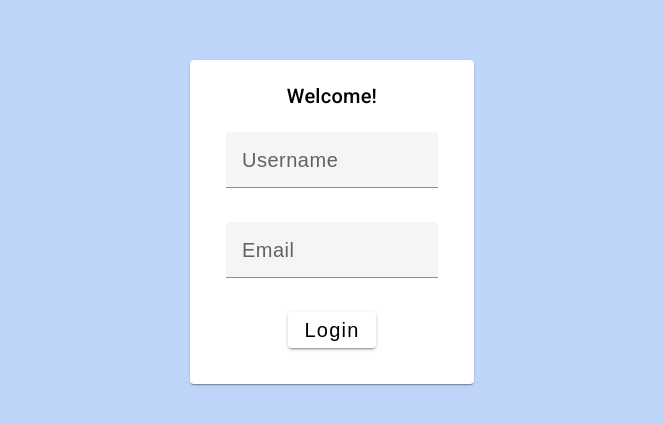
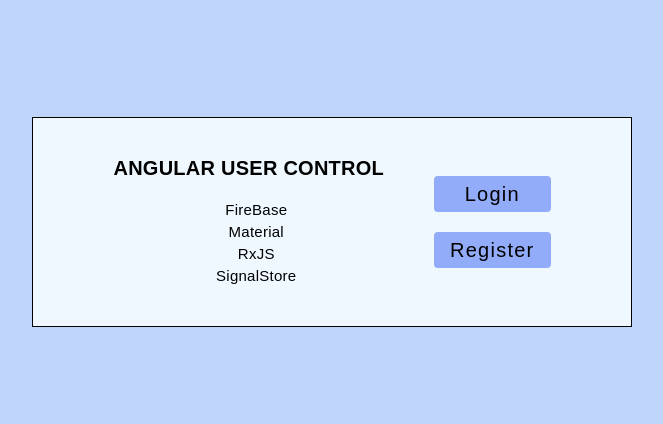
Before and after one commit to onqqr/angular-user-control, an Angular app in the folder angular-user-control/: page / in a window 1280 px wide. Shown: the part 178-602 px from the top of the page, without its empty margins (308-971 px from the left). Built offline with nearby package versions, Linux system fonts and the light colour scheme.

Commit message:
feat: add base component

```diff
--- a/angular-user-control/src/app/app.component.html
+++ b/angular-user-control/src/app/app.component.html
@@ -1 +1,13 @@
-<app-login-page></app-login-page>
+<main>
+  <section class="left">
+    <strong>ANGULAR USER CONTROL</strong>
+    <label>FireBase</label>
+    <label>Material</label>
+    <label>RxJS</label>
+    <label>SignalStore</label>
+  </section>
+  <section class="right">
+    <button mat-flat-button>Login</button>
+    <button mat-flat-button>Register</button>
+  </section>
+</main>
--- a/angular-user-control/src/app/app.component.scss
+++ b/angular-user-control/src/app/app.component.scss
@@ -0,0 +1,37 @@
+main {
+  display: flex;
+  width: 600px;
+  justify-content: center;
+  align-items: center;
+  gap: 50px;
+  border: 1px solid black;
+  padding: 40px;
+  background-color: aliceblue;
+}
+
+.left {
+  display: flex;
+  justify-content: center;
+  align-items: center;
+  flex-direction: column;
+  gap:2px;
+
+  strong {
+    margin-bottom: 20px;
+  }
+
+  label {
+    font-size: 15px;
+    padding-left: 15px;
+  }
+}
+
+.right {
+  display: flex;
+  flex-direction: column;
+  gap: 20px;
+
+  button {
+    background-color: rgb(146, 172, 249);
+  }
+}
--- a/angular-user-control/src/app/app.component.ts
+++ b/angular-user-control/src/app/app.component.ts
@@ -1,18 +1,16 @@
 import { Component } from '@angular/core';
-import { RouterOutlet } from '@angular/router';
+import { RouterLink, RouterOutlet } from '@angular/router';
 import { LoginPageComponent } from './components/login-page/login-page.component';
-import { MatInputModule } from '@angular/material/input';
-import { MatButtonModule } from '@angular/material/button';
-import { MatCardModule } from '@angular/material/card';
+import {MatDividerModule} from '@angular/material/divider';
+import {MatButtonModule} from '@angular/material/button';
 
 
 @Component({
   selector: 'app-root',
   standalone: true,
-  imports: [RouterOutlet, LoginPageComponent],
+  imports: [RouterOutlet, RouterLink, LoginPageComponent, MatButtonModule, MatDividerModule],
   templateUrl: './app.component.html',
   styleUrl: './app.component.scss'
 })
 export class AppComponent {
-  title = 'angular-user-control';
 }
--- a/angular-user-control/src/app/app.routes.ts
+++ b/angular-user-control/src/app/app.routes.ts
@@ -1,3 +1,9 @@
 import { Routes } from '@angular/router';
+import { LoginPageComponent } from './components/login-page/login-page.component';
+import { AppComponent } from './app.component';
 
-export const routes: Routes = [];
+export const routes: Routes = [
+  { path: 'login', component: LoginPageComponent },
+
+  { path: '', component: AppComponent }
+];
```
